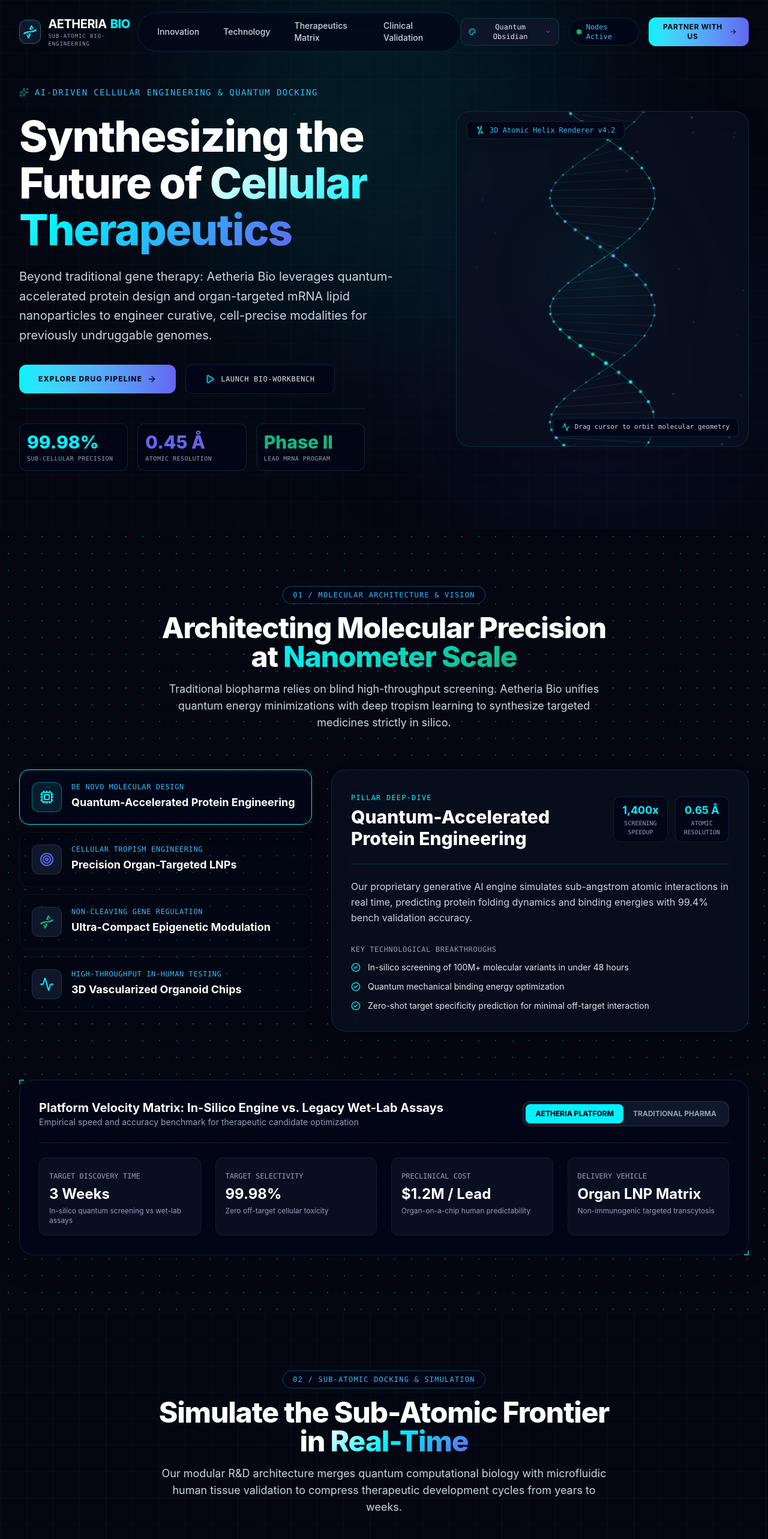
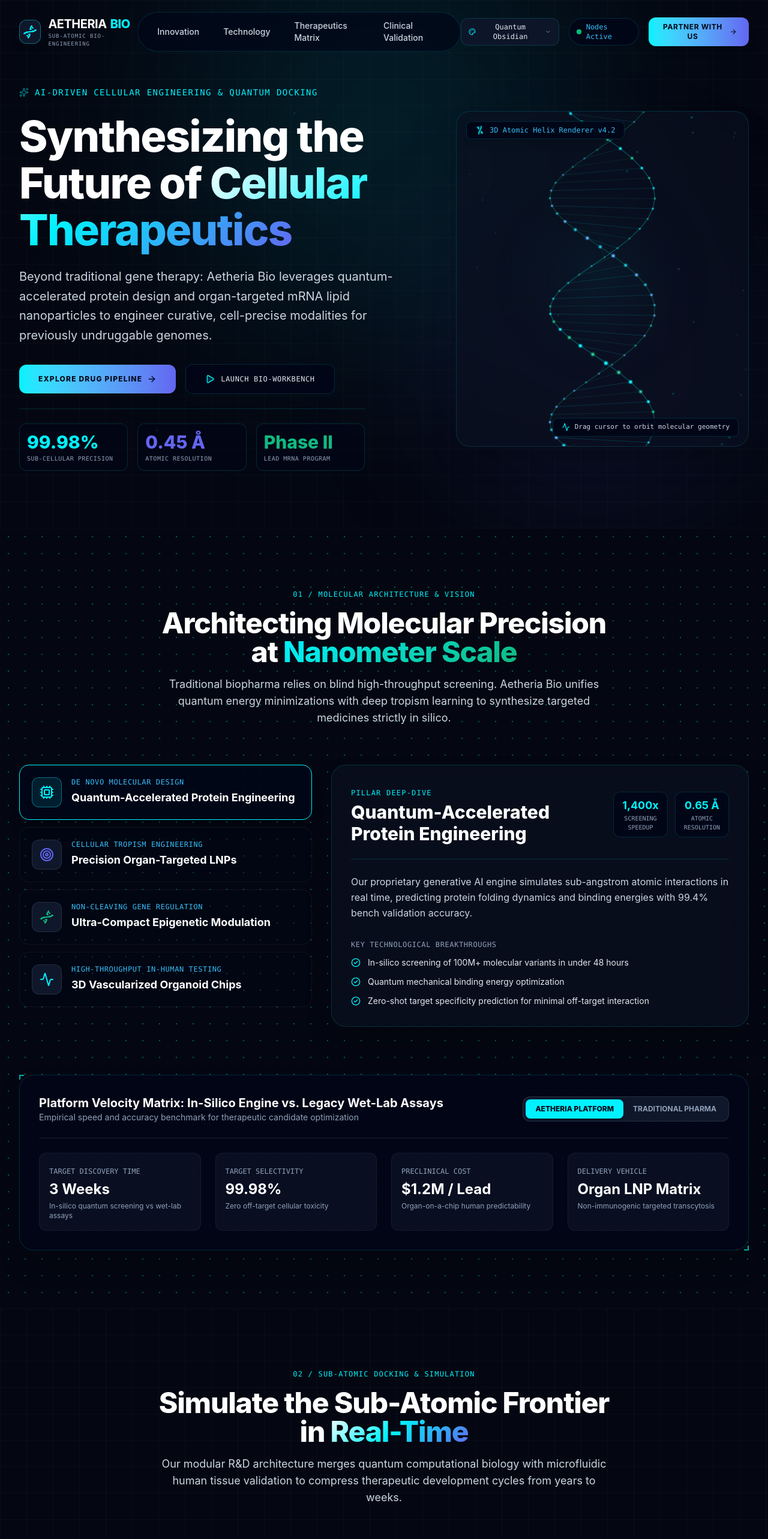
Before and after one commit to SanathPendem/Aetheria-bio, a React (Vite) app: page / in a window 1280 px wide. Shown: the top 2566 px of the page at 60% size. Built offline with nearby package versions, Linux system fonts and the light colour scheme.

Commit message:
style: remove oval bar outlines and brackets from section taglines

```diff
--- a/src/components/CapabilitiesSection.tsx
+++ b/src/components/CapabilitiesSection.tsx
@@ -39,7 +39,7 @@ export const CapabilitiesSection: React.FC<CapabilitiesProps> = ({ onOpenPartner
 
         {/* Section Header */}
         <div className="text-center max-w-3xl mx-auto space-y-4">
-          <div className="inline-flex items-center gap-2 px-4 py-1.5 rounded-full bg-slate-950/80 border border-[var(--badge-border)] text-[var(--badge-text)] text-xs font-mono tracking-widest uppercase">
+          <div className="inline-flex items-center gap-2 text-[var(--primary-color)] text-xs font-mono tracking-widest uppercase">
             03 / Clinical Modality Matrix & Capabilities
           </div>
           <h2 className="font-outfit text-3xl sm:text-5xl font-extrabold text-white tracking-tight">
--- a/src/components/FinalCTASection.tsx
+++ b/src/components/FinalCTASection.tsx
@@ -16,7 +16,7 @@ export const FinalCTASection: React.FC<FinalCTAProps> = ({ onOpenPartnerModal })
             <Dna className="w-96 h-96 text-[var(--primary-color)]" />
           </div>
 
-          <div className="inline-flex items-center gap-2 px-4 py-1.5 rounded-full bg-slate-950/80 border border-[var(--badge-border)] text-[var(--badge-text)] text-xs font-mono tracking-widest uppercase">
+          <div className="inline-flex items-center gap-2 text-[var(--primary-color)] text-xs font-mono tracking-widest uppercase">
             <Sparkles className="w-3.5 h-3.5 text-[var(--primary-color)]" />
             05 / Accelerate Your Clinical Pipeline
           </div>
--- a/src/components/HeroSection.tsx
+++ b/src/components/HeroSection.tsx
@@ -26,7 +26,7 @@ export const HeroSection: React.FC<HeroSectionProps> = () => {
             className="lg:col-span-7 space-y-6 text-center lg:text-left"
           >
             {/* Tagline */}
-            <div className="inline-flex items-center gap-2.5 text-[var(--badge-text)] text-xs sm:text-sm font-mono tracking-widest uppercase">
+            <div className="inline-flex items-center gap-2.5 text-[var(--primary-color)] text-xs sm:text-sm font-mono tracking-widest uppercase">
               <Sparkles className="w-4 h-4 text-[var(--primary-color)] animate-pulse" />
               <span>AI-Driven Cellular Engineering & Quantum Docking</span>
             </div>
--- a/src/components/ImpactSection.tsx
+++ b/src/components/ImpactSection.tsx
@@ -46,7 +46,7 @@ export const ImpactSection: React.FC = () => {
 
         {/* Section Header */}
         <div className="text-center max-w-3xl mx-auto space-y-4">
-          <div className="inline-flex items-center gap-2 px-4 py-1.5 rounded-full bg-slate-950/80 border border-[var(--badge-border)] text-[var(--badge-text)] text-xs font-mono tracking-widest uppercase">
+          <div className="inline-flex items-center gap-2 text-[var(--primary-color)] text-xs font-mono tracking-widest uppercase">
             04 / Empirical Benchmarks & Clinical Validation
           </div>
           <h2 className="font-outfit text-3xl sm:text-5xl font-extrabold text-white tracking-tight">
--- a/src/components/InnovationSection.tsx
+++ b/src/components/InnovationSection.tsx
@@ -29,7 +29,7 @@ export const InnovationSection: React.FC = () => {
 
         {/* Section Header */}
         <div className="text-center max-w-3xl mx-auto space-y-4 mb-16">
-          <div className="inline-flex items-center gap-2 px-4 py-1.5 rounded-full bg-slate-950/80 border border-[var(--badge-border)] text-[var(--badge-text)] text-xs font-mono tracking-widest uppercase">
+          <div className="inline-flex items-center gap-2 text-[var(--primary-color)] text-xs font-mono tracking-widest uppercase">
             01 / Molecular Architecture & Vision
           </div>
           <h2 className="font-outfit text-3xl sm:text-5xl font-extrabold text-white tracking-tight">
--- a/src/components/TechnologySection.tsx
+++ b/src/components/TechnologySection.tsx
@@ -36,7 +36,7 @@ export const TechnologySection: React.FC = () => {
 
         {/* Section Header */}
         <div className="text-center max-w-3xl mx-auto space-y-4">
-          <div className="inline-flex items-center gap-2 px-4 py-1.5 rounded-full bg-slate-950/80 border border-[var(--badge-border)] text-[var(--badge-text)] text-xs font-mono tracking-widest uppercase">
+          <div className="inline-flex items-center gap-2 text-[var(--primary-color)] text-xs font-mono tracking-widest uppercase">
             02 / Sub-Atomic Docking & Simulation
           </div>
           <h2 className="font-outfit text-3xl sm:text-5xl font-extrabold text-white tracking-tight">
```
